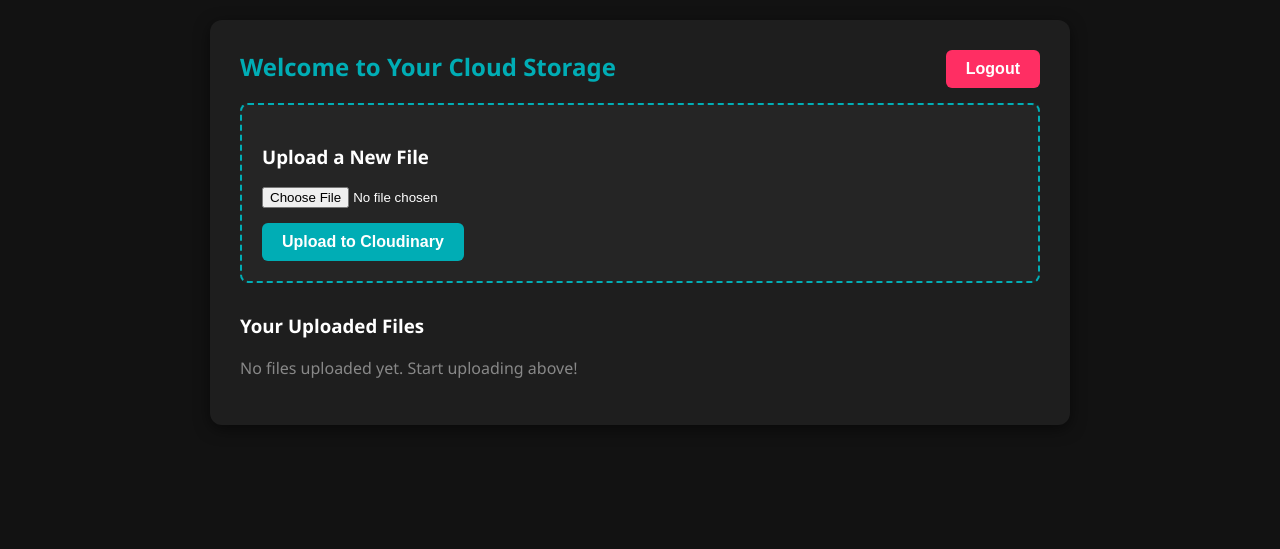
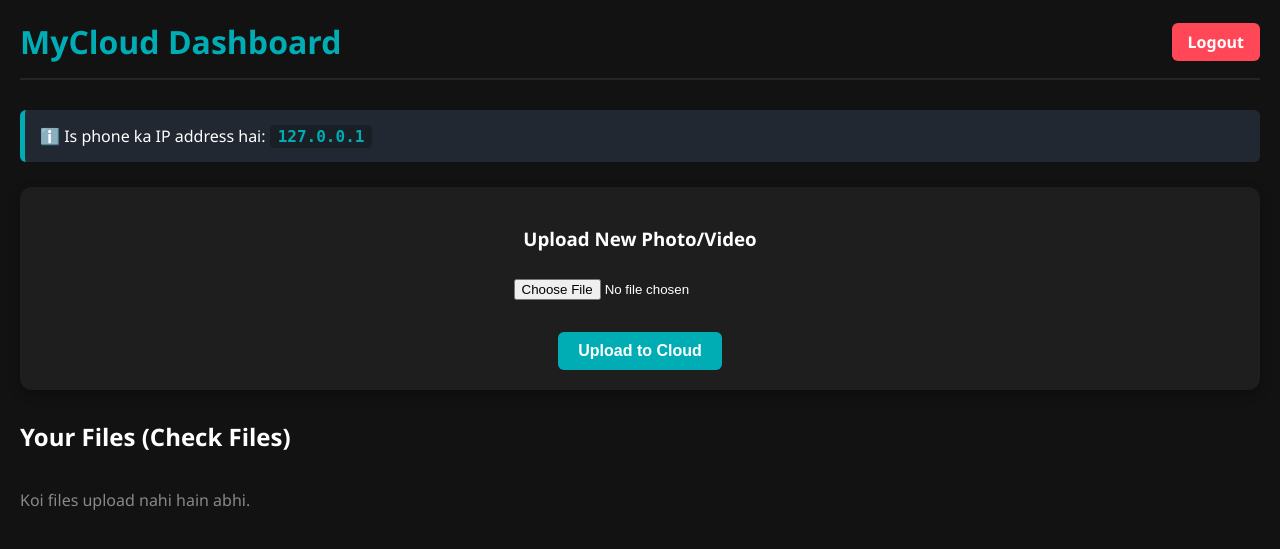
Before and after one commit to abhinavkumarmishra83-booped/Abhinav, a Flask app: page /dashboard in a window 1280 px wide. Shown: the top 549 px of the page. Run offline with Flask 3, Linux system fonts and the light colour scheme; the visitor is signed in with stand-in values (Sample User, id 1).

Commit message:
Update dashboard.html

```diff
--- a/templates/dashboard.html
+++ b/templates/dashboard.html
@@ -12,105 +12,122 @@
             margin: 0;
             padding: 20px;
         }
-        .container {
-            max-width: 800px;
-            margin: 0 auto;
-            background: #1e1e1e;
-            padding: 30px;
-            border-radius: 12px;
-            box-shadow: 0 4px 15px rgba(0,0,0,0.5);
+        .header {
+            display: flex;
+            justify-content: space-between;
+            align-items: center;
+            border-bottom: 2px solid #252525;
+            padding-bottom: 15px;
+            margin-bottom: 30px;
         }
-        h2 {
+        h1 { color: #00adb5; margin: 0; }
+        .logout-btn {
+            background: #ff4757;
+            color: white;
+            padding: 8px 16px;
+            text-decoration: none;
+            border-radius: 6px;
+            font-weight: bold;
+        }
+        /* IP Address Box Styling */
+        .ip-box {
+            background: #222831;
+            border-left: 5px solid #00adb5;
+            padding: 15px;
+            border-radius: 6px;
+            margin-bottom: 25px;
+            font-size: 16px;
+        }
+        .ip-highlight {
             color: #00adb5;
-            margin-top: 0;
+            font-weight: bold;
+            font-family: monospace;
+            background: #1a1f26;
+            padding: 2px 8px;
+            border-radius: 4px;
         }
         .upload-section {
-            background: #252525;
+            background: #1e1e1e;
             padding: 20px;
-            border-radius: 8px;
+            border-radius: 12px;
+            box-shadow: 0 4px 12px rgba(0,0,0,0.3);
             margin-bottom: 30px;
-            border: 2px dashed #00adb5;
+            text-align: center;
         }
         input[type="file"] {
-            margin-bottom: 15px;
-            display: block;
+            margin: 10px 0;
         }
-        button {
-            background-color: #00adb5;
+        .upload-btn {
+            background: #00adb5;
             color: white;
+            padding: 10px 20px;
             border: none;
-            padding: 10px 20px;
             border-radius: 6px;
             cursor: pointer;
             font-size: 16px;
             font-weight: bold;
         }
-        button:hover {
-            background-color: #007a80;
+        .gallery {
+            display: grid;
+            grid-template-columns: repeat(auto-fill, minmax(250px, 1fr));
+            gap: 20px;
         }
-        .file-list {
-            margin-top: 20px;
+        .gallery-item {
+            background: #1e1e1e;
+            border-radius: 8px;
+            overflow: hidden;
+            box-shadow: 0 4px 12px rgba(0,0,0,0.3);
+            text-align: center;
+            padding: 10px;
         }
-        .file-item {
-            background: #2d2d2d;
-            padding: 15px;
+        .gallery-item img, .gallery-item video {
+            width: 100%;
+            height: 200px;
+            object-fit: cover;
             border-radius: 6px;
-            margin-bottom: 10px;
-            display: flex;
-            justify-content: space-between;
-            align-items: center;
         }
-        .file-item a {
+        .download-link {
+            display: inline-block;
+            margin-top: 10px;
             color: #00adb5;
             text-decoration: none;
-            font-weight: bold;
-        }
-        .file-item a:hover {
-            text-decoration: underline;
-        }
-        .logout-btn {
-            background-color: #ff2e63;
-            float: right;
-        }
-        .logout-btn:hover {
-            background-color: #c71f46;
-        }
-        .clearfix::after {
-            content: "";
-            clear: both;
-            display: table;
+            font-size: 14px;
         }
     </style>
 </head>
 <body>
 
-<div class="container">
-    <div class="clearfix">
-        <a href="/logout"><button class="logout-btn">Logout</button></a>
-        <h2>Welcome to Your Cloud Storage</h2>
+<div class="header">
+    <h1>MyCloud Dashboard</h1>
+    <a href="/logout" class="logout-btn">Logout</a>
+</div>
+
+<div class="ip-box">
+    ℹ️ Is phone ka IP address hai: <span class="ip-highlight">{{ current_ip }}</span>
 </div>
 
 <div class="upload-section">
-        <h3>Upload a New File</h3>
+    <h3>Upload New Photo/Video</h3>
     <form action="/upload" method="POST" enctype="multipart/form-data">
-            <input type="file" name="file" required>
-            <button type="submit">Upload to Cloudinary</button>
+        <input type="file" name="file" accept="image/*,video/*" required><br><br>
+        <button type="submit" class="upload-btn">Upload to Cloud</button>
     </form>
 </div>
 
-    <div class="file-list">
-        <h3>Your Uploaded Files</h3>
-        {% if files %}
+<h2>Your Files (Check Files)</h2>
+<div class="gallery">
     {% for file in files %}
-                <div class="file-item">
-                    <span>{{ file.filename }}</span>
-                    <a href="{{ file.url }}" target="_blank">View / Download</a>
+        <div class="gallery-item">
+            {% if file.type == 'image' %}
+                <img src="{{ file.url }}" alt="Uploaded Image">
+            {% else %}
+                <video src="{{ file.url }}" controls></video>
+            {% endif %}
+            <a href="{{ file.url }}" target="_blank" class="download-link">View Full Size</a>
         </div>
+    {% else %}
+        <p style="color: #888;">Koi files upload nahi hain abhi.</p>
     {% endfor %}
-        {% else %}
-            <p style="color: #888;">No files uploaded yet. Start uploading above!</p>
-        {% endif %}
-    </div>
 </div>
 
 </body>
```
Lines whose indentation alone changed are shown as unchanged.
